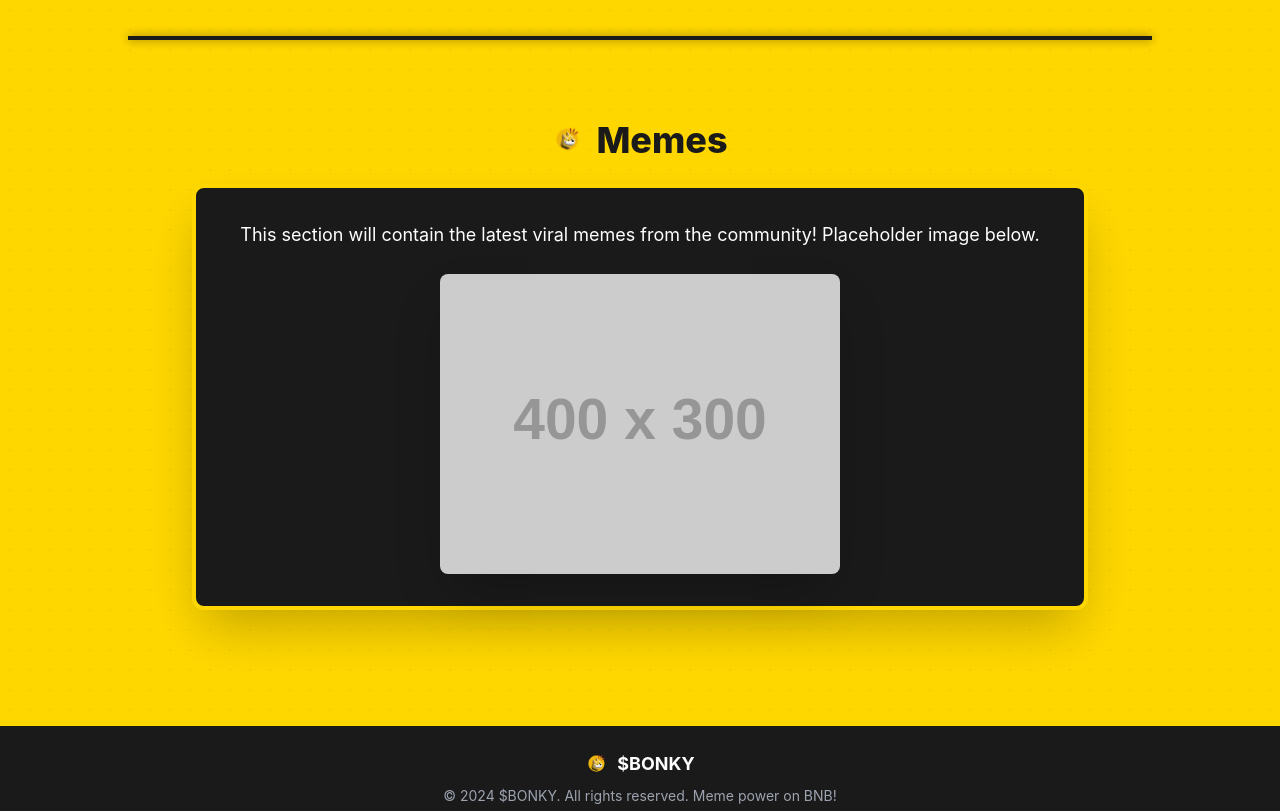
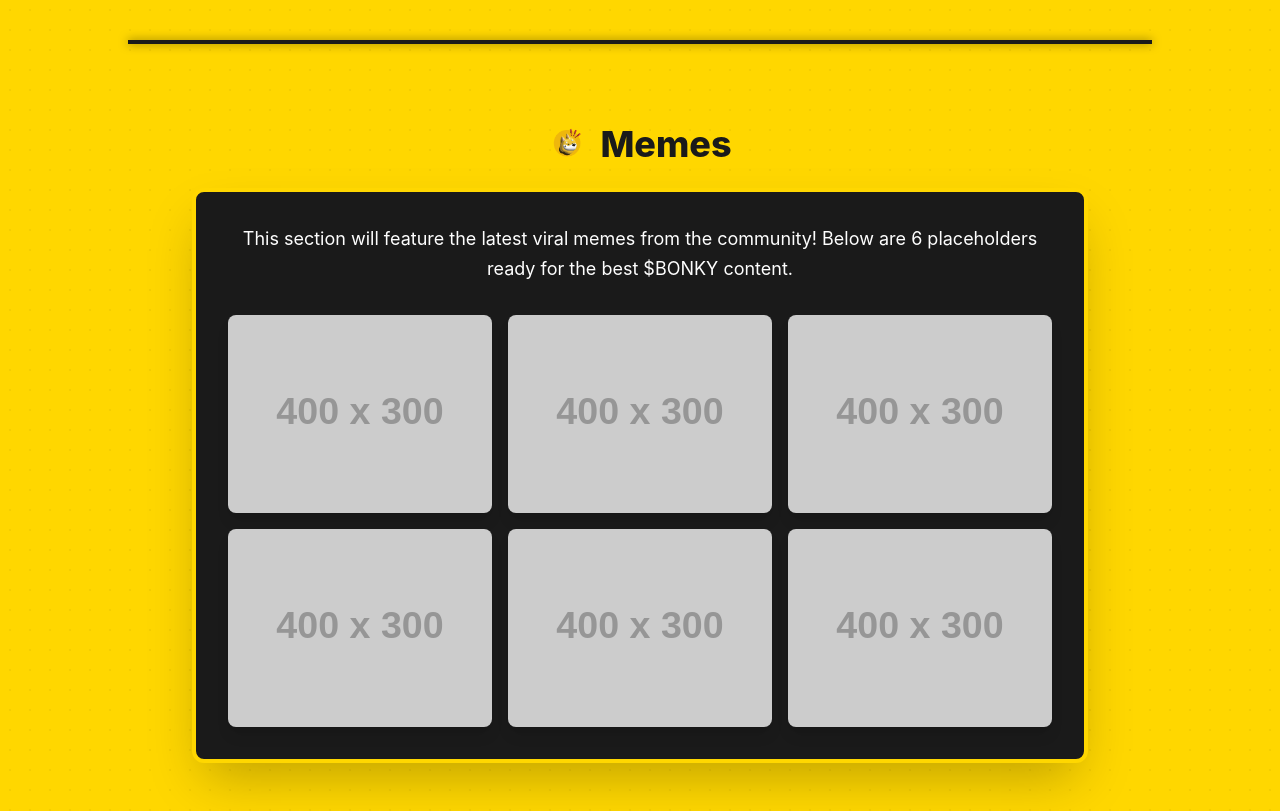
Before and after one commit to cryko98/bonky, a plain HTML site: page index.html in a window 1280 px wide. Shown: the part 1380-2191 px from the top of the page. Drawn offline with nearby package versions, Linux system fonts and the light colour scheme; placeholder pictures from the web are drawn by us.

Commit message:
Update index.html

```diff
--- a/index.html
+++ b/index.html
@@ -123,7 +123,8 @@
 
             <!-- Left side: Logo and Ticker -->
             <div class="flex items-center space-x-3 logo-pulse">
-                <img src="bonkylogo1.png" alt="$BONKY Logo" class="w-10 h-10 object-contain">
+                <!-- LOGO MÉRET NÖVELVE: w-10 h-10 -> w-12 h-12 -->
+                <img src="bonkylogo1.png" alt="$BONKY Logo" class="w-12 h-12 object-contain">
                 <span class="text-3xl font-extrabold tracking-widest text-brand-secondary">$BONKY</span>
             </div>
 
@@ -190,7 +191,7 @@
 
             <!-- 2D Logo Image (Right Side) - order-2 -->
             <div class="md:w-1/2 order-2 flex justify-center md:justify-end w-full mb-10 md:mb-0">
-                <!-- The logo is now a simple <img> with CSS coin-spin animation for 2D rotation -->
+                <!-- Ezt a logót nem érinti a méretváltozás -->
                 <img src="bonkylogo1.png"
                      alt="$BONKY Spinning Coin Logo"
                      class="w-[280px] h-[280px] sm:w-[350px] sm:h-[350px] object-contain coin-spin"
@@ -204,9 +205,9 @@
 
         <!-- About Section -->
         <section id="about" class="mt-20">
-            <!-- New: Logo next to the title -->
+            <!-- Logo méret növelve: w-8 h-8 -> w-10 h-10 -->
             <div class="flex items-center justify-center mb-6">
-                <img src="bonkylogo1.png" alt="$BONKY Section Logo" class="w-8 h-8 mr-3">
+                <img src="bonkylogo1.png" alt="$BONKY Section Logo" class="w-10 h-10 mr-3">
                 <h2 class="text-4xl font-extrabold text-center">About</h2>
             </div>
             <!-- Box background changed to Black, with White text and Yellow border for higher contrast -->
@@ -223,9 +224,9 @@
 
         <!-- How To Buy Section -->
         <section id="buy" class="mt-20">
-            <!-- New: Logo next to the title -->
+            <!-- Logo méret növelve: w-8 h-8 -> w-10 h-10 -->
             <div class="flex items-center justify-center mb-6">
-                <img src="bonkylogo1.png" alt="$BONKY Section Logo" class="w-8 h-8 mr-3">
+                <img src="bonkylogo1.png" alt="$BONKY Section Logo" class="w-10 h-10 mr-3">
                 <h2 class="text-4xl font-extrabold text-center">How To Buy</h2>
             </div>
             <div class="grid grid-cols-1 md:grid-cols-3 gap-8 max-w-6xl mx-auto">
@@ -258,18 +259,31 @@
 
         <!-- Memes Section -->
         <section id="memes" class="mt-20">
-            <!-- New: Logo next to the title -->
+            <!-- Logo méret növelve: w-8 h-8 -> w-10 h-10 -->
             <div class="flex items-center justify-center mb-6">
-                <img src="bonkylogo1.png" alt="$BONKY Section Logo" class="w-8 h-8 mr-3">
+                <img src="bonkylogo1.png" alt="$BONKY Section Logo" class="w-10 h-10 mr-3">
                 <h2 class="text-4xl font-extrabold text-center">Memes</h2>
             </div>
             <!-- Box background changed to Black, with White text and Yellow border -->
             <div class="bg-brand-primary p-8 rounded-xl border-4 border-accent-yellow max-w-4xl mx-auto shadow-2xl">
-                <p class="text-lg text-brand-secondary leading-relaxed text-center">
-                    This section will contain the latest viral memes from the community! Placeholder image below.
+                <p class="text-lg text-brand-secondary leading-relaxed text-center mb-8">
+                    This section will feature the latest viral memes from the community! Below are 6 placeholders ready for the best $BONKY content.
                 </p>
-                <!-- Meme Placeholder: Yellow background, Black text -->
-                <img src="https://placehold.co/400x300/FFD700/1a1a1a?text=CRISP+BONK+MEME" alt="Meme Placeholder" class="mt-6 mx-auto rounded-lg shadow-2xl">
+                <!-- Meme Grid: Responsive 2-column (mobile) / 3-column (desktop) layout -->
+                <div class="grid grid-cols-2 md:grid-cols-3 gap-4">
+                    <!-- Meme 1 -->
+                    <img src="https://placehold.co/400x300/FFD700/1a1a1a?text=MEME+1" alt="Meme Placeholder 1" class="w-full h-auto rounded-lg shadow-lg">
+                    <!-- Meme 2 -->
+                    <img src="https://placehold.co/400x300/FFD700/1a1a1a?text=MEME+2" alt="Meme Placeholder 2" class="w-full h-auto rounded-lg shadow-lg">
+                    <!-- Meme 3 -->
+                    <img src="https://placehold.co/400x300/FFD700/1a1a1a?text=MEME+3" alt="Meme Placeholder 3" class="w-full h-auto rounded-lg shadow-lg">
+                    <!-- Meme 4 -->
+                    <img src="https://placehold.co/400x300/FFD700/1a1a1a?text=MEME+4" alt="Meme Placeholder 4" class="w-full h-auto rounded-lg shadow-lg">
+                    <!-- Meme 5 -->
+                    <img src="https://placehold.co/400x300/FFD700/1a1a1a?text=MEME+5" alt="Meme Placeholder 5" class="w-full h-auto rounded-lg shadow-lg">
+                    <!-- Meme 6 -->
+                    <img src="https://placehold.co/400x300/FFD700/1a1a1a?text=MEME+6" alt="Meme Placeholder 6" class="w-full h-auto rounded-lg shadow-lg">
+                </div>
             </div>
         </section>
 
@@ -277,9 +291,9 @@
 
     <!-- Footer background changed to Black, White text -->
     <footer class="text-center p-6 mt-12 bg-brand-primary border-t-4 border-accent-yellow">
-        <!-- New: Logo and ticker in the footer -->
+        <!-- Logo méret növelve: w-6 h-6 -> w-8 h-8 -->
         <div class="flex items-center justify-center mb-2">
-            <img src="bonkylogo1.png" alt="$BONKY Footer Logo" class="w-6 h-6 mr-2">
+            <img src="bonkylogo1.png" alt="$BONKY Footer Logo" class="w-8 h-8 mr-2">
             <span class="text-brand-secondary font-bold text-lg">$BONKY</span>
         </div>
         <p class="text-sm text-gray-400">&copy; 2024 $BONKY. All rights reserved. Meme power on BNB!</p>
```
